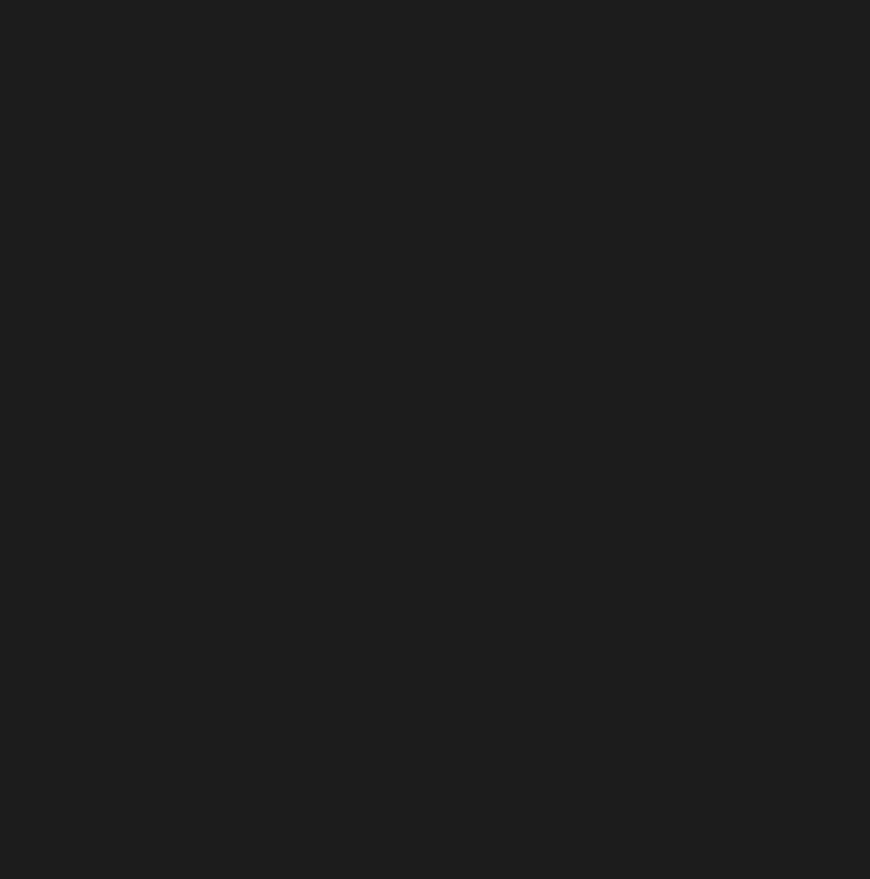
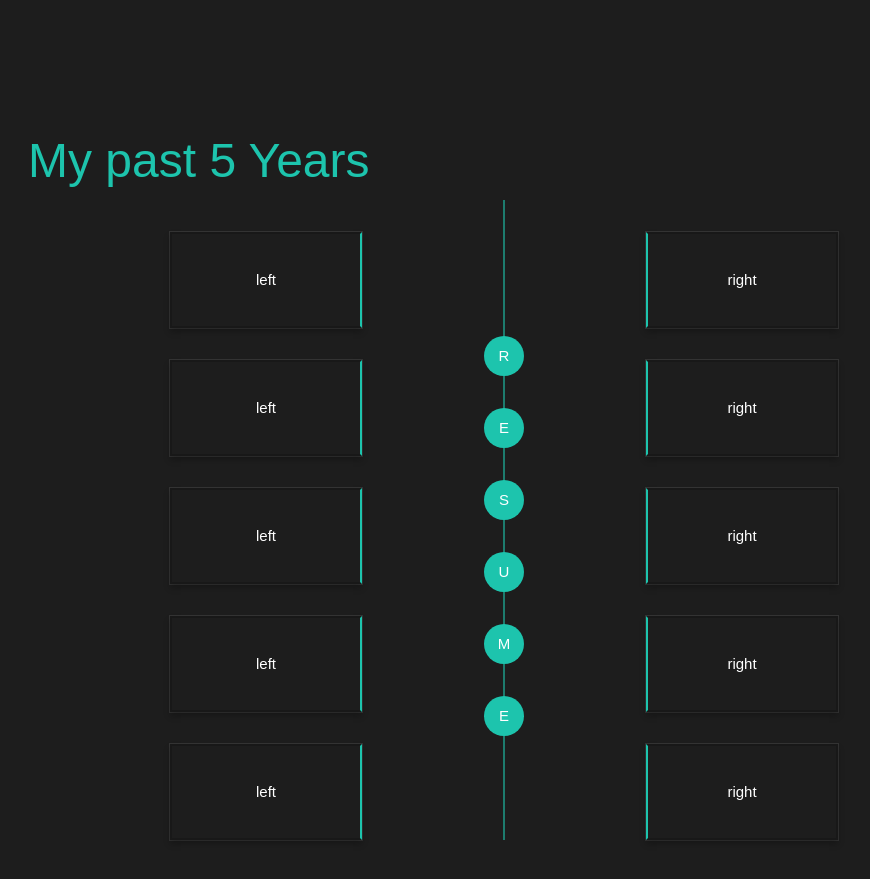
Before and after one commit to ManuelLorenz00/Web-Portfolio, a Vue app in the folder portfolio/: page / in a window 1280 px wide. Shown: the part 2840-3719 px from the top of the page, without its empty margins (236-1106 px from the left). Before the commit the page ends 2875 px from the top, so only its background shows below. Built offline with nearby package versions, Linux system fonts and the light colour scheme.

Commit message:
started CV component

```diff
--- a/portfolio/src/components/CV.vue
+++ b/portfolio/src/components/CV.vue
@@ -0,0 +1,105 @@
+<script>
+export default {
+
+}
+</script>
+
+<template>
+    <section>
+      <h2>My past 5 Years</h2>
+      <div class="job-grid">
+        <div class="linie">
+          <div class="letter">R</div>
+          <div class="letter">E</div>
+          <div class="letter">S</div>
+          <div class="letter">U</div>
+          <div class="letter">M</div>
+          <div class="letter">E</div>
+        </div>
+        <div></div>
+        <div class="left-grid-column">left</div>
+        <div></div>
+        <div class="right-grid-column">right</div>
+        <div></div>
+        <div class="left-grid-column">left</div>
+        <div></div>
+        <div class="right-grid-column">right</div>
+        <div></div>
+        <div class="left-grid-column">left</div>
+        <div></div>
+        <div class="right-grid-column">right</div>
+        <div></div>
+        <div class="left-grid-column">left</div>
+        <div></div>
+        <div class="right-grid-column">right</div>
+        <div></div>
+        <div class="left-grid-column">left</div>
+        <div></div>
+        <div class="right-grid-column">right</div>
+      </div>
+    </section>
+  </template>
+
+<style>
+section {
+    padding: 5.5rem 4rem 9rem;
+}
+
+.linie {
+    height: 100%;
+    width: 2px;
+    background-color: #1dc4ad90;
+    position: absolute;
+    top: 0;
+    left: 50%;
+    transform: translateX(-50%);
+    justify-content: center;
+    display: flex;
+    align-items: center;
+    flex-direction: column;
+    z-index: 3;
+}
+
+.letter {
+    border-radius: 9999px;
+    background-color: #1dc4ad;
+    width: 40px;
+    height: 40px;
+    display: flex;
+    justify-content: center;
+    align-items: center;
+    margin-top: 2rem;
+    z-index: 4;
+}
+
+.job-grid {
+    display: grid;
+    grid-template-columns: auto auto auto auto;
+}
+
+.left-grid-column {
+    height: 6rem;
+    width: 12rem;
+    border: 2px solid #181818;
+    border-right: 2px solid #1dc4ad;
+    display: flex;
+    justify-content: center;
+    align-items: center;
+    margin: 2rem 0 0;
+    box-shadow: 0 4px 6px rgba(0, 0, 0, 0.25), 0 0 0 1px rgba(255, 255, 255, 0.1);
+    padding: 2rem 4rem;
+}
+
+.right-grid-column {
+    height: 6rem;
+    width: 12rem;
+    border: 2px solid #181818;
+    border-left: 2px solid #1dc4ad;
+    display: flex;
+    justify-content: center;
+    align-items: center;
+    margin: 2rem 0 0;
+    box-shadow: 0 4px 6px rgba(0, 0, 0, 0.25), 0 0 0 1px rgba(255, 255, 255, 0.1);
+    padding: 2rem 4rem;
+}
+</style>
--- a/portfolio/src/views/Home.vue
+++ b/portfolio/src/views/Home.vue
@@ -3,12 +3,14 @@ import Navbar from "../components/Navbar.vue"
 import Hero from "../components/Hero.vue"
 import Portfolio from "../components/Portfolio.vue"
 import Skills from "../components/Skills.vue"
+import CV from "../components/CV.vue"
 export default {
     components: {
         Navbar,
         Hero,
         Portfolio,
-        Skills
+        Skills,
+        CV
     }
 }
 </script>
@@ -19,6 +21,7 @@ export default {
         <hero />
         <Portfolio />
         <Skills/>
+        <CV/>
     </div>
 </template>
 
```
